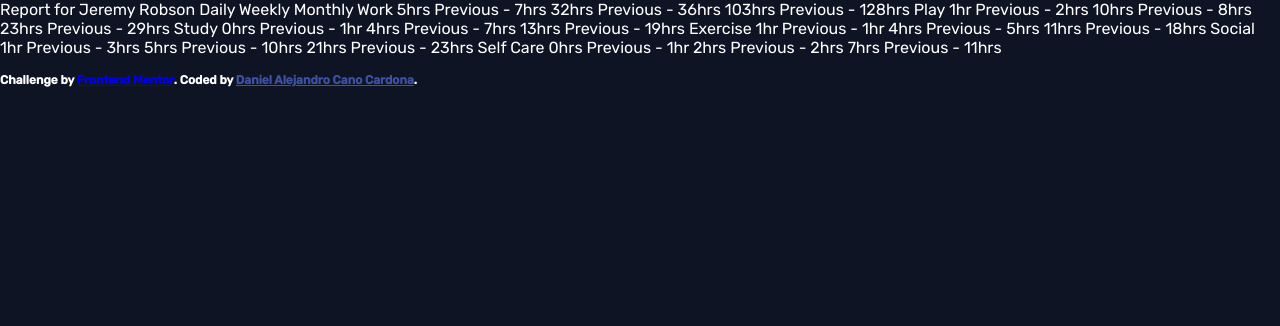
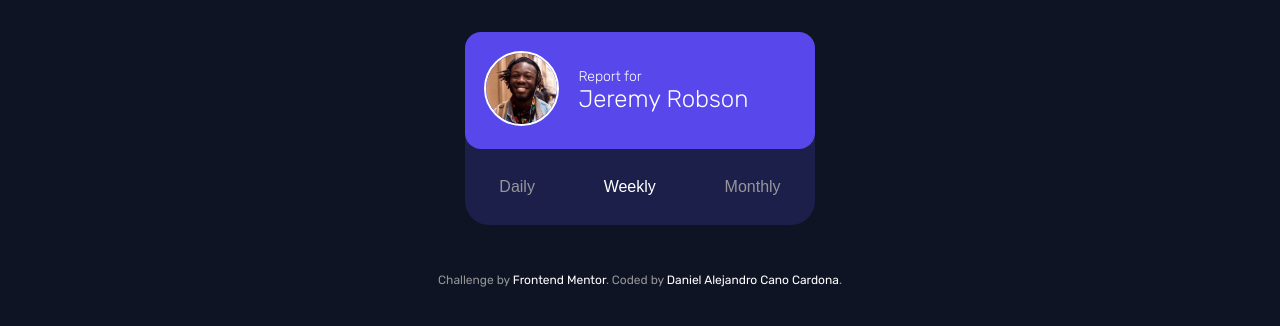
Before and after one commit to Dacardonac/fem-time-tracking-dashboard, a website built with Vite: page index.html in a window 1280 px wide. Built offline with nearby package versions, Linux system fonts and the light colour scheme.

Commit message:
feat: update index.html and styles for time tracking dashboard layout and design

```diff
--- a/index.html
+++ b/index.html
@@ -3,87 +3,46 @@
 <head>
   <meta charset="UTF-8">
   <meta name="viewport" content="width=device-width, initial-scale=1.0">
-  <meta name="description" content="Frontend Mentor Challenge to practice HTML, CSS, JS and Fetch" />
-  <meta name="keywords" content="Frontend, Frontendmentor, Fetch, API, HTML, CSS, JavaScript, JS, Vite, Sass, Scss, Challenge, Card, Daniel, Alejandro, Cano, Cardona" />
-  <meta name="organization" content="Frontend Mentor" />
+  <meta name="description" content="Track your daily, weekly, and monthly activities with our time tracking dashboard." />
+  <meta name="keywords" content="Time tracking, productivity, dashboard, frontend, API, JavaScript, SCSS" />
   <meta name="author" content="Daniel Alejandro Cano Cardona" />
   <meta name="designer" content="Frontend Mentor" />
   <meta name="copyright" content="© 2024 Frontend Mentor. All rights reserved" />
-  <meta name="robots" content="index,follow" />
-  <meta name="googlebot" content="index,follow" />
-  <meta name="revisit-after" content="15days" />
-  <meta property="og:title" content="Frontend Mentor | Time tracking dashboard">
-  <meta property="og:description" content="Time tracking dashboard.">
+  <meta property="og:title" content="Frontend Mentor | Time Tracking Dashboard">
+  <meta property="og:description" content="An interactive time tracking dashboard to monitor daily, weekly, and monthly activities.">
   <script defer type="module" src="./src/scripts/main.js"></script>
   <link rel="stylesheet" href="./src/styles/main.scss">
   <link rel="preconnect" href="https://fonts.googleapis.com">
   <link rel="preconnect" href="https://fonts.gstatic.com" crossorigin>
   <link href="https://fonts.googleapis.com/css2?family=Rubik:wght@300;400;500&display=swap" rel="stylesheet">
-  <link rel="icon" type="image/ico" sizes="32x32" href="./src/assets/icons/favicon-32x32.ico">
-  <title>Frontend Mentor | Time tracking dashboard</title>
+  <link rel="icon" type="image/png" sizes="32x32" href="./src/assets/icons/favicon-32x32.png">
+  <title>Time Tracking Dashboard | Frontend Mentor</title>
 </head>
 <body>
-  <main>
-    Report for
-    Jeremy Robson
+  <main class="dashboard" aria-label="Time tracking dashboard">
+    <article class="user">
+      <div class="user__info">
+        <figure>
+          <img class="user__info-avatar" src="./src/assets/images/image-jeremy.webp" alt="Profile picture of Jeremy Robson">
+        </figure>
+        <div class="user__details">
+          <p class="user__details-report">Report for</p>
+          <h1 class="user__details-name">Jeremy Robson</h1>
+        </div>
+      </div>
+      <nav class="user__controls" aria-label="Time tracking options">
+        <button class="user__control-button" data-option="Daily" aria-pressed="false">Daily</button>
+        <button class="user__control-button" data-option="Weekly" aria-pressed="true">Weekly</button>
+        <button class="user__control-button" data-option="Monthly" aria-pressed="false">Monthly</button>
+      </nav>
+    </article>
+  </main>
 
-    Daily
-    Weekly
-    Monthly
-
-    Work
-    5hrs <!-- daily -->
-    Previous - 7hrs <!-- daily -->
-    32hrs <!-- weekly -->
-    Previous - 36hrs <!-- weekly -->
-    103hrs <!-- monthly -->
-    Previous - 128hrs <!-- monthly -->
-
-    Play
-    1hr <!-- daily -->
-    Previous - 2hrs <!-- daily -->
-    10hrs <!-- weekly -->
-    Previous - 8hrs <!-- weekly -->
-    23hrs <!-- monthly -->
-    Previous - 29hrs <!-- monthly -->
-
-    Study
-    0hrs <!-- daily -->
-    Previous - 1hr <!-- daily -->
-    4hrs <!-- weekly -->
-    Previous - 7hrs <!-- weekly -->
-    13hrs <!-- monthly -->
-    Previous - 19hrs <!-- monthly -->
-
-    Exercise
-    1hr <!-- daily -->
-    Previous - 1hr <!-- daily -->
-    4hrs <!-- weekly -->
-    Previous - 5hrs <!-- weekly -->
-    11hrs <!-- monthly -->
-    Previous - 18hrs <!-- monthly -->
-
-    Social
-    1hr <!-- daily -->
-    Previous - 3hrs <!-- daily -->
-    5hrs <!-- weekly -->
-    Previous - 10hrs <!-- weekly -->
-    21hrs <!-- monthly -->
-    Previous - 23hrs <!-- monthly -->
-
-    Self Care
-    0hrs <!-- daily -->
-    Previous - 1hr <!-- daily -->
-    2hrs <!-- weekly -->
-    Previous - 2hrs <!-- weekly -->
-    7hrs <!-- monthly -->
-    Previous - 11hrs <!-- monthly -->
-  </main>
-    <footer class="footer">
-      <div class="footer__attribution">
-        Challenge by <a class="attribution__links-link" href="https://www.frontendmentor.io?ref=challenge" target="_blank">Frontend Mentor</a>.
-        Coded by <a class="footer__links" href="https://github.com/Dacardonac" target="_blank">Daniel Alejandro Cano Cardona</a>.
-      </div>
+  <footer class="footer" aria-label="Footer">
+    <div class="footer__attribution">
+      Challenge by <a class="footer__link" href="https://www.frontendmentor.io?ref=challenge" target="_blank" rel="noopener">Frontend Mentor</a>.
+      Coded by <a class="footer__link" href="https://github.com/Dacardonac" target="_blank" rel="noopener">Daniel Alejandro Cano Cardona</a>.
+    </div>
   </footer>
 </body>
 </html>
--- a/src/styles/base/_global.scss
+++ b/src/styles/base/_global.scss
@@ -2,4 +2,8 @@ body {
   font-family: "Rubik", sans-serif;
   background-color: var(--navy-950);
   color: var(--white);
+  display: flex;
+  flex-direction: column;
+  align-items: center;
+  justify-content: center;
 }
--- a/src/styles/components/dashboard.scss
+++ b/src/styles/components/dashboard.scss
@@ -0,0 +1,77 @@
+.dashboard {
+  display: flex;
+  flex-direction: column;
+  align-items: center;
+  gap: 2rem;
+  padding: 2rem;
+}
+
+.user {
+  background-color: var(--navy-900);
+  border-radius: 1.5rem;
+  width: 350px;
+  display: flex;
+  flex-direction: column;
+  gap: 1rem;
+}
+
+.user__info {
+  background-color: var(--purple-600);
+  border-radius: 1rem;
+  padding: 1.2rem;
+  display: flex;
+  align-items: center;
+  gap: 1.2rem;
+  font-weight: 300;
+}
+
+.user__info-avatar {
+  width: 75px;
+  height: 75px;
+  border-radius: 50%;
+  object-fit: cover;
+  border: 2px solid var(--white);
+}
+
+.user__details {
+  display: flex;
+  flex-direction: column;
+}
+
+.user__details-report {
+  font-size: 0.875rem;
+  color: var(--grey-light);
+}
+
+.user__details-name {
+  font-size: 1.5rem;
+  font-weight: 300;
+  color: var(--white);
+}
+
+.user__controls {
+  display: flex;
+  justify-content: space-around;
+  align-items: center;
+  margin-bottom: 1rem;
+}
+
+.user__control-button {
+  background-color: transparent;
+  color: var(--grey);
+  padding: 0.8rem 1.2rem;
+  border: none;
+  border-radius: 0.5rem;
+  cursor: pointer;
+  font-size: 1rem;
+
+  &:hover,
+  &:focus {
+    color: var(--white);
+  }
+
+  &[aria-pressed="true"] {
+    color: var(--white);
+    font-weight: 500;
+  }
+}
--- a/src/styles/components/footer.scss
+++ b/src/styles/components/footer.scss
@@ -1,12 +1,16 @@
 .footer {
-  padding: 1rem 0 0 0;
-  font-weight: bold;
+  text-align: center;
+  padding: 1rem;
+  font-size: 0.75rem;
+  color: var(--grey);
 
-  &__attribution {
-    font-size: 0.75rem;
-  }
+  &__link {
+    color: var(--white);
+    text-decoration: none;
 
-  &__links {
-    color: hsl(228, 45%, 44%);
+    &:hover,
+    &:focus {
+      text-decoration: underline;
+    }
   }
 }
--- a/src/styles/utils/_variables.scss
+++ b/src/styles/utils/_variables.scss
@@ -12,6 +12,7 @@
 /* Neutral */
 --white: hsl(0, 0%, 100%);
 --black: hsl(0, 0%, 0%);
+--grey: hsla(0, 0%, 64%, 0.91);
 --navy-950: hsl(226, 43%, 10%);
 --navy-900: hsl(235, 46%, 20%);
 --purple-500: hsl(235, 45%, 61%);
```
